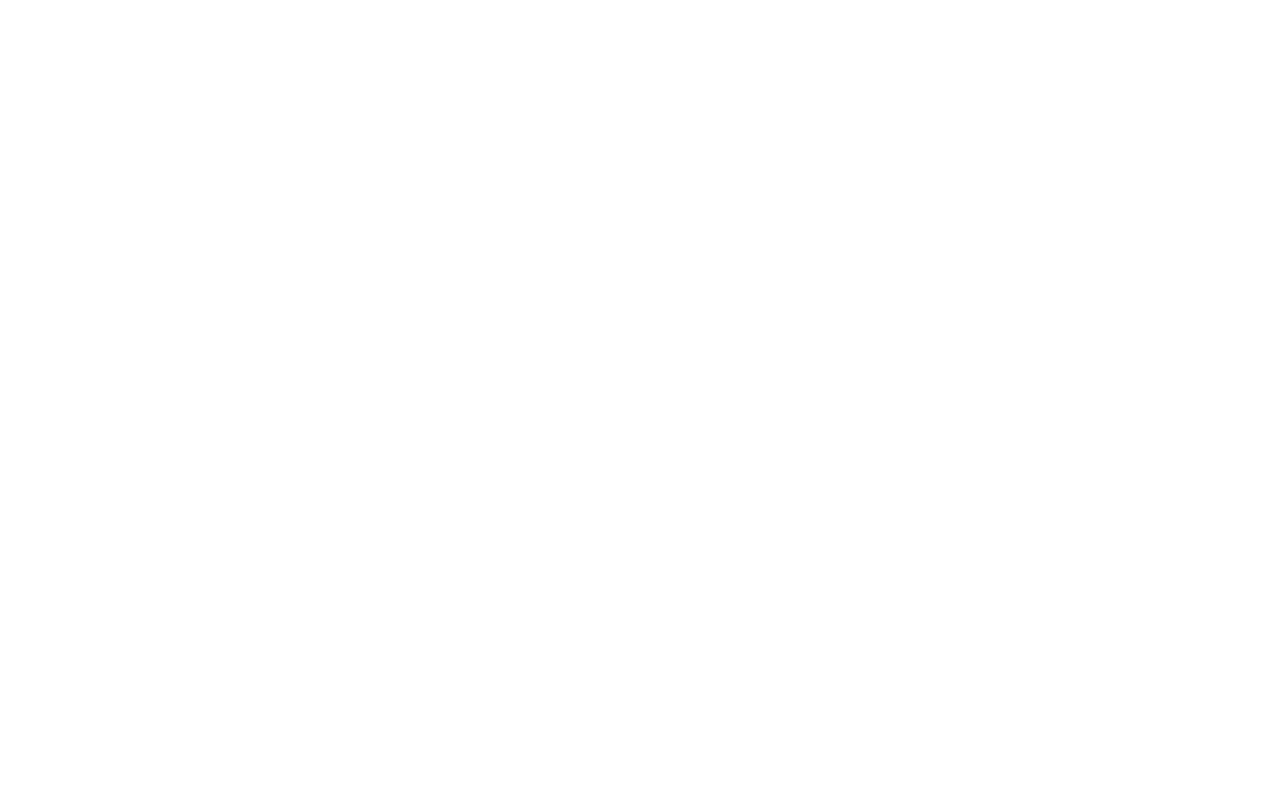
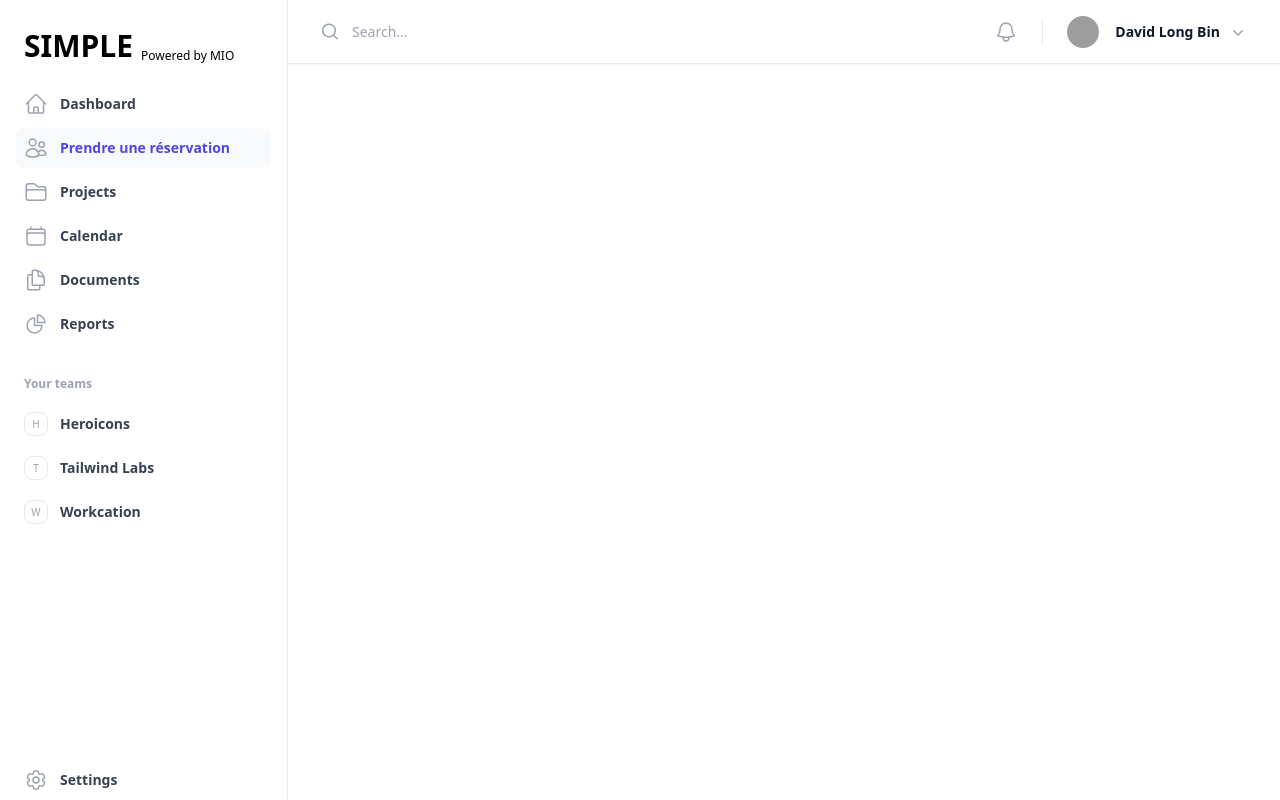
Before and after one commit to David6790/SimpleDashboard-, a React (Create React App) app: page /reservation-page in a window 1280 px wide. Before the commit this address had no page. Built offline with nearby package versions, Linux system fonts and the light colour scheme; grey boxes are pictures that could not be loaded; the HTML template or start-up script is replaced by a standard one.

Commit message:
rendu conditionnel menu

```diff
--- a/src/Layouts/Layout.jsx
+++ b/src/Layouts/Layout.jsx
@@ -16,14 +16,25 @@
   ChevronDownIcon,
   MagnifyingGlassIcon,
 } from "@heroicons/react/20/solid";
+import { NavLink } from "react-router-dom";
 
 const navigation = [
-  { name: "Dashboard", href: "#", icon: HomeIcon, current: true },
-  { name: "Team", href: "#", icon: UsersIcon, current: false },
-  { name: "Projects", href: "#", icon: FolderIcon, current: false },
-  { name: "Calendar", href: "#", icon: CalendarIcon, current: false },
-  { name: "Documents", href: "#", icon: DocumentDuplicateIcon, current: false },
-  { name: "Reports", href: "#", icon: ChartPieIcon, current: false },
+  { name: "Dashboard", href: "/", icon: HomeIcon, current: false },
+  {
+    name: "Prendre une réservation",
+    href: "/reservation-page",
+    icon: UsersIcon,
+    current: false,
+  },
+  { name: "Projects", href: "/avenir", icon: FolderIcon, current: false },
+  { name: "Calendar", href: "/avenir2", icon: CalendarIcon, current: false },
+  {
+    name: "Documents",
+    href: "/avenir3",
+    icon: DocumentDuplicateIcon,
+    current: false,
+  },
+  { name: "Reports", href: "/avenir4", icon: ChartPieIcon, current: false },
 ];
 const teams = [
   { id: 1, name: "Heroicons", href: "#", initial: "H", current: false },
@@ -96,11 +107,10 @@
                   {/* Sidebar component, swap this element with another sidebar if you like */}
                   <div className="flex grow flex-col gap-y-5 overflow-y-auto bg-white px-6 pb-4">
                     <div className="flex h-16 shrink-0 items-center">
-                      <img
-                        className="h-8 w-auto"
-                        src="https://tailwindui.com/img/logos/mark.svg?color=indigo&shade=600"
-                        alt="Your Company"
-                      />
+                      <div className="flex h-16 shrink-0 items-end">
+                        <h1 className=" text-3xl font-bold">SIMPLE</h1>
+                        <span className=" text-xs ml-2"> Powered by MIO</span>
+                      </div>
                     </div>
                     <nav className="flex flex-1 flex-col">
                       <ul className="flex flex-1 flex-col gap-y-7">
@@ -108,14 +118,16 @@
                           <ul className="-mx-2 space-y-1">
                             {navigation.map((item) => (
                               <li key={item.name}>
-                                <a
-                                  href={item.href}
-                                  className={classNames(
-                                    item.current
-                                      ? "bg-gray-50 text-indigo-600"
-                                      : "text-gray-700 hover:text-indigo-600 hover:bg-gray-50",
-                                    "group flex gap-x-3 rounded-md p-2 text-sm leading-6 font-semibold"
-                                  )}
+                                <NavLink
+                                  to={item.href}
+                                  className={(nav) =>
+                                    classNames(
+                                      "group flex gap-x-3 rounded-md p-2 text-sm leading-6 font-semibold",
+                                      nav.isActive
+                                        ? "bg-gray-50 text-indigo-600"
+                                        : "text-gray-700 hover:bg-gray-50 hover:text-indigo-600"
+                                    )
+                                  }
                                 >
                                   <item.icon
                                     className={classNames(
@@ -127,7 +139,7 @@
                                     aria-hidden="true"
                                   />
                                   {item.name}
-                                </a>
+                                </NavLink>
                               </li>
                             ))}
                           </ul>
@@ -199,26 +211,25 @@
                   <ul className="-mx-2 space-y-1">
                     {navigation.map((item) => (
                       <li key={item.name}>
-                        <a
-                          href={item.href}
-                          className={classNames(
-                            item.current
-                              ? "bg-gray-50 text-indigo-600"
-                              : "text-gray-700 hover:text-indigo-600 hover:bg-gray-50",
-                            "group flex gap-x-3 rounded-md p-2 text-sm leading-6 font-semibold"
-                          )}
+                        <NavLink
+                          to={item.href}
+                          className={(nav) =>
+                            classNames(
+                              "group flex gap-x-3 rounded-md p-2 text-sm leading-6 font-semibold",
+                              nav.isActive
+                                ? "bg-gray-50 text-indigo-600"
+                                : "text-gray-700 hover:bg-gray-50 hover:text-indigo-600"
+                            )
+                          }
                         >
                           <item.icon
-                            className={classNames(
-                              item.current
-                                ? "text-indigo-600"
-                                : "text-gray-400 group-hover:text-indigo-600",
-                              "h-6 w-6 shrink-0"
-                            )}
+                            className={
+                              "text-gray-400 group-hover:text-indigo-600 h-6 w-6 shrink-0"
+                            }
                             aria-hidden="true"
                           />
                           {item.name}
-                        </a>
+                        </NavLink>
                       </li>
                     ))}
                   </ul>
--- a/src/Routing/Routeur.jsx
+++ b/src/Routing/Routeur.jsx
@@ -1,12 +1,14 @@
 import React from "react";
 import { BrowserRouter, Route, Routes } from "react-router-dom";
 import Dashboard from "../pages/Dashboard";
+import ReservationPage from "../pages/ReservationPage";
 
 const Routeur = () => {
   return (
     <BrowserRouter>
       <Routes>
         <Route path="/" element={<Dashboard />} />
+        <Route path="/reservation-page" element={<ReservationPage />} />
       </Routes>
     </BrowserRouter>
   );
--- /dev/null
+++ b/src/pages/ReservationPage.jsx
@@ -0,0 +1,8 @@
+import React from "react";
+import Layout from "../Layouts/Layout";
+
+const ReservationPage = () => {
+  return <Layout></Layout>;
+};
+
+export default ReservationPage;
```
